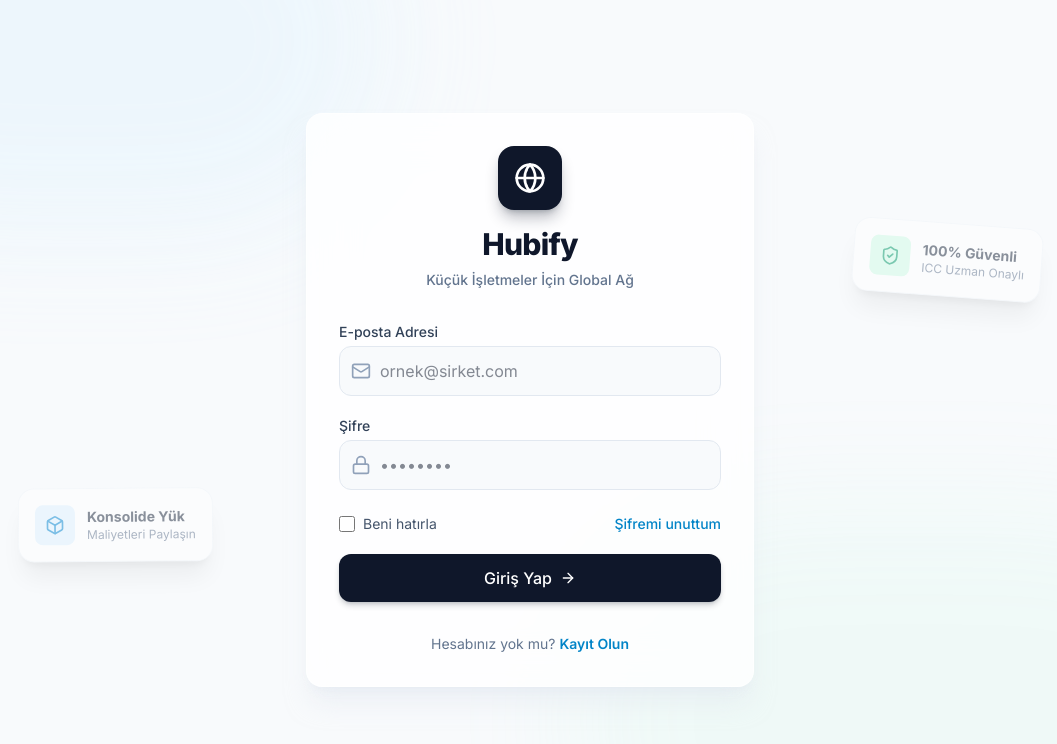
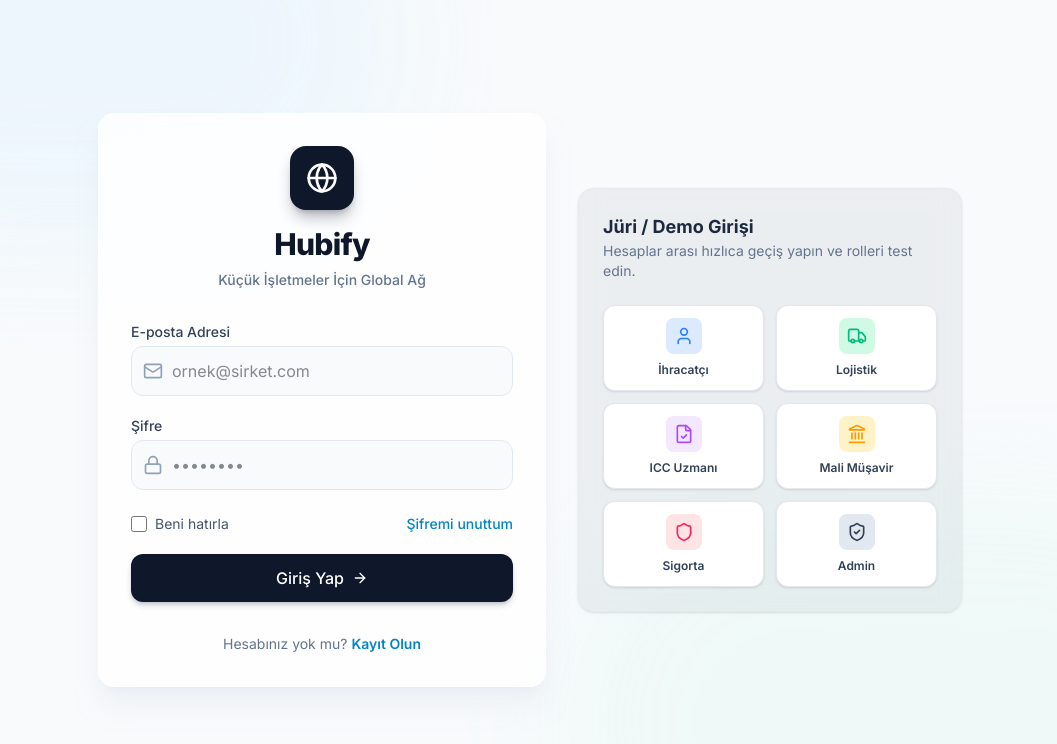
Before and after one commit to sicloid/hubify, a Next.js app: page /login in a window 1280 px wide. Shown: the top 744 px of the page, without its empty margins (110-1167 px from the left). Built offline with nearby package versions, Linux system fonts and the light colour scheme; no server answers.

Commit message:
feat: connect live radar and logs to database, add quick demo login

```diff
--- a/src/app/(auth)/login/page.tsx
+++ b/src/app/(auth)/login/page.tsx
@@ -1,13 +1,34 @@
 "use client";
 
-import { useActionState } from "react";
+import { useActionState, useState, useRef } from "react";
 import { loginAction } from "../actions";
 import Link from "next/link";
-import { ArrowRight, Mail, Lock, Box, Globe, ShieldCheck } from "lucide-react";
+import { ArrowRight, Mail, Lock, Box, Globe, ShieldCheck, User, Truck, FileCheck, Landmark, Shield } from "lucide-react";
 import { motion } from "framer-motion";
+
+const DEMO_ACCOUNTS = [
+  { role: "İhracatçı", email: "ihracatci@hubify.test", icon: User, color: "text-blue-500", bg: "bg-blue-100" },
+  { role: "Lojistik", email: "lojistik@hubify.test", icon: Truck, color: "text-emerald-500", bg: "bg-emerald-100" },
+  { role: "ICC Uzmanı", email: "icc-uzmani@hubify.test", icon: FileCheck, color: "text-purple-500", bg: "bg-purple-100" },
+  { role: "Mali Müşavir", email: "mali-musavir@hubify.test", icon: Landmark, color: "text-amber-500", bg: "bg-amber-100" },
+  { role: "Sigorta", email: "sigorta@hubify.test", icon: Shield, color: "text-rose-500", bg: "bg-rose-100" },
+  { role: "Admin", email: "admin@hubify.test", icon: ShieldCheck, color: "text-slate-700", bg: "bg-slate-200" },
+];
 
 export default function LoginPage() {
   const [state, formAction, isPending] = useActionState(loginAction, null);
+  const [email, setEmail] = useState("");
+  const [password, setPassword] = useState("");
+  const formRef = useRef<HTMLFormElement>(null);
+
+  const handleDemoLogin = (demoEmail: string) => {
+    setEmail(demoEmail);
+    setPassword("Hubify123!");
+    // Wait for state to update, then submit
+    setTimeout(() => {
+      formRef.current?.requestSubmit();
+    }, 100);
+  };
 
   const containerVariants = {
     hidden: { opacity: 0, y: 50 },
@@ -44,7 +65,10 @@ export default function LoginPage() {
         className="absolute -bottom-[20%] -right-[10%] w-[60%] h-[60%] bg-emerald-200/20 rounded-full blur-3xl pointer-events-none"
       />
 
-      <div className="flex flex-1 items-center justify-center p-4 z-10">
+      <div className="flex flex-1 flex-col items-center justify-center p-4 z-10 w-full max-w-5xl mx-auto">
+        <div className="flex flex-col lg:flex-row gap-8 w-full items-center justify-center">
+
+          {/* Main Login Form */}
           <motion.div
             variants={containerVariants}
             initial="hidden"
@@ -64,7 +88,7 @@ export default function LoginPage() {
               <p className="text-sm text-slate-500 font-medium">Küçük İşletmeler İçin Global Ağ</p>
             </motion.div>
 
-          <form action={formAction} className="space-y-5">
+            <form ref={formRef} action={formAction} className="space-y-5">
               {state?.error && (
                 <motion.div
                   initial={{ opacity: 0, x: -20 }}
@@ -86,6 +110,8 @@ export default function LoginPage() {
                     name="email"
                     type="email"
                     required
+                    value={email}
+                    onChange={(e) => setEmail(e.target.value)}
                     className="w-full pl-10 p-3 bg-slate-50 border border-slate-200 rounded-xl focus:bg-white focus:ring-2 focus:ring-brand-secondary/20 focus:border-brand-secondary outline-none transition-all"
                     placeholder="ornek@sirket.com"
                   />
@@ -102,6 +128,8 @@ export default function LoginPage() {
                     name="password"
                     type="password"
                     required
+                    value={password}
+                    onChange={(e) => setPassword(e.target.value)}
                     className="w-full pl-10 p-3 bg-slate-50 border border-slate-200 rounded-xl focus:bg-white focus:ring-2 focus:ring-brand-secondary/20 focus:border-brand-secondary outline-none transition-all"
                     placeholder="••••••••"
                   />
@@ -147,39 +175,41 @@ export default function LoginPage() {
               </Link>
             </motion.p>
           </motion.div>
+
+          {/* Quick Demo Login Section */}
+          <motion.div
+            initial={{ opacity: 0, x: 50 }}
+            animate={{ opacity: 1, x: 0 }}
+            transition={{ duration: 0.6, delay: 0.3 }}
+            className="w-full max-w-sm p-6 bg-slate-900/5 backdrop-blur-md rounded-2xl border border-slate-200/50 flex flex-col gap-4 shadow-sm"
+          >
+            <div className="mb-2">
+              <h3 className="text-lg font-bold text-slate-800">Jüri / Demo Girişi</h3>
+              <p className="text-sm text-slate-500">Hesaplar arası hızlıca geçiş yapın ve rolleri test edin.</p>
             </div>
 
-      {/* Decorative Floating Elements (Hidden on mobile) */}
-      <div className="hidden lg:block absolute right-[10%] top-[30%] opacity-50">
-        <motion.div
-          animate={{ y: [0, -20, 0], rotate: [0, 5, 0] }}
-          transition={{ duration: 4, repeat: Infinity, ease: "easeInOut" }}
-          className="bg-white p-4 rounded-2xl shadow-xl flex items-center gap-3 border border-slate-100"
+            <div className="grid grid-cols-2 gap-3">
+              {DEMO_ACCOUNTS.map((acc, idx) => {
+                const Icon = acc.icon;
+                return (
+                  <motion.button
+                    key={idx}
+                    whileHover={{ scale: 1.05 }}
+                    whileTap={{ scale: 0.95 }}
+                    onClick={() => handleDemoLogin(acc.email)}
+                    className="flex flex-col items-center justify-center p-3 gap-2 bg-white rounded-xl border border-slate-200 shadow-sm hover:shadow-md transition-all hover:border-slate-300 group"
                   >
-          <div className="w-10 h-10 bg-emerald-100 text-emerald-600 rounded-lg flex items-center justify-center">
-            <ShieldCheck className="w-5 h-5" />
+                    <div className={`p-2 rounded-lg ${acc.bg} ${acc.color} group-hover:scale-110 transition-transform`}>
+                      <Icon className="w-5 h-5" />
                     </div>
-          <div>
-            <div className="text-sm font-bold text-slate-800">100% Güvenli</div>
-            <div className="text-xs text-slate-500">ICC Uzman Onaylı</div>
+                    <span className="text-xs font-semibold text-slate-700">{acc.role}</span>
+                  </motion.button>
+                );
+              })}
             </div>
           </motion.div>
+
         </div>
-
-      <div className="hidden lg:block absolute left-[10%] bottom-[30%] opacity-50">
-        <motion.div
-          animate={{ y: [0, 20, 0], rotate: [0, -5, 0] }}
-          transition={{ duration: 5, repeat: Infinity, ease: "easeInOut", delay: 1 }}
-          className="bg-white p-4 rounded-2xl shadow-xl flex items-center gap-3 border border-slate-100"
-        >
-          <div className="w-10 h-10 bg-sky-100 text-sky-600 rounded-lg flex items-center justify-center">
-            <Box className="w-5 h-5" />
-          </div>
-          <div>
-            <div className="text-sm font-bold text-slate-800">Konsolide Yük</div>
-            <div className="text-xs text-slate-500">Maliyetleri Paylaşın</div>
-          </div>
-        </motion.div>
       </div>
     </div>
   );
--- a/src/app/(core)/admin/actions.ts
+++ b/src/app/(core)/admin/actions.ts
@@ -2,26 +2,43 @@
 
 import { prisma } from "@/lib/prisma";
 import { requireAdmin } from "@/lib/auth-utils";
-import { revalidatePath } from "next/cache";
-import { UserRole } from "@prisma/client";
+import { TradeStatus } from "@prisma/client";
 
-export async function updateUserRole(userId: string, newRole: UserRole) {
-  // BOLA/IDOR protection: Check if current user is ADMIN
+export async function getLiveSystemLogs() {
   await requireAdmin();
 
-  if (!userId || !newRole) {
-    return { error: "Geçersiz parametreler." };
-  }
+  const logs = await prisma.systemLog.findMany({
+    orderBy: { createdAt: "desc" },
+    take: 10,
+    include: {
+      user: {
+        select: { fullName: true }
+      }
+    }
+  });
 
-  try {
-    await prisma.user.update({
-      where: { id: userId },
-      data: { role: newRole },
-    });
+  return logs.map((log) => ({
+    id: log.id,
+    message: log.user ? `${log.user.fullName}: ${log.message}` : log.message,
+    type: log.type as "success" | "warning" | "info",
+    time: log.createdAt.toLocaleTimeString("tr-TR"),
+  }));
+}
 
-    revalidatePath("/admin");
-    return { success: true };
-  } catch (error) {
-    return { error: "Rol güncellenirken bir hata oluştu." };
-  }
+export async function getLiveRadarStats() {
+  await requireAdmin();
+
+  const [pending, reviewing, docsPending, inTransit] = await Promise.all([
+    prisma.tradeRequest.count({ where: { status: TradeStatus.PENDING } }),
+    prisma.tradeRequest.count({ where: { status: { in: [TradeStatus.REVIEWING, TradeStatus.QUOTING] } } }),
+    prisma.tradeRequest.count({ where: { status: { in: [TradeStatus.DOCUMENTS_PENDING, TradeStatus.LOGISTICS_APPROVED] } } }),
+    prisma.tradeRequest.count({ where: { status: TradeStatus.IN_TRANSIT } }),
+  ]);
+
+  return {
+    pending,
+    reviewing,
+    docsPending,
+    inTransit,
+  };
 }
--- a/src/components/admin/LiveSystemLogs.tsx
+++ b/src/components/admin/LiveSystemLogs.tsx
@@ -3,6 +3,7 @@
 import { motion, AnimatePresence } from "framer-motion";
 import { useEffect, useState } from "react";
 import { Terminal, ShieldAlert, CheckCircle, Clock } from "lucide-react";
+import { getLiveSystemLogs } from "@/app/(core)/admin/actions";
 
 type LogEvent = {
   id: string;
@@ -11,41 +12,24 @@ type LogEvent = {
   time: string;
 };
 
-const INITIAL_LOGS: LogEvent[] = [
-  { id: "1", message: "Sistem başlatıldı. Tüm servisler aktif.", type: "success", time: "00:00:01" },
-  { id: "2", message: "Ahmet İhracatçı sisteme giriş yaptı. (IP: 192.168.1.1)", type: "info", time: "00:02:14" },
-  { id: "3", message: "Lojistik Onayı: #TR-1029 referanslı işlem konteyner havuzuna eklendi.", type: "success", time: "00:05:42" },
-];
+export function LiveSystemLogs() {
+  const [logs, setLogs] = useState<LogEvent[]>([]);
 
-const MOCK_EVENTS = [
-  { message: "Gümrük Mühür İşlemi Başarılı: TR-4921", type: "success" as const },
-  { message: "Bilinmeyen kaynaktan yetkisiz erişim denemesi engellendi.", type: "warning" as const },
-  { message: "Yeni Kullanıcı Kaydı: Lojistik A.Ş.", type: "info" as const },
-  { message: "Finansal Onay Verildi: #TR-8812 Sigorta poliçesi oluşturuldu.", type: "success" as const },
-  { message: "ICC Uzmanı belge reddetti: Eksik fatura beyanı.", type: "warning" as const },
-  { message: "Sistem yedeklemesi tamamlandı (421MB).", type: "info" as const },
-];
-
-export function LiveSystemLogs() {
-  const [logs, setLogs] = useState<LogEvent[]>(INITIAL_LOGS);
+  const fetchLogs = async () => {
+    try {
+      const data = await getLiveSystemLogs();
+      setLogs(data);
+    } catch (error) {
+      console.error("Failed to fetch logs:", error);
+    }
+  };
 
   useEffect(() => {
-    // Simulate real-time logs coming in every 3-7 seconds
-    const interval = setInterval(() => {
-      const randomEvent = MOCK_EVENTS[Math.floor(Math.random() * MOCK_EVENTS.length)];
-      const newLog: LogEvent = {
-        id: Math.random().toString(36).substr(2, 9),
-        message: randomEvent.message,
-        type: randomEvent.type,
-        time: new Date().toLocaleTimeString("tr-TR"),
-      };
+    // Initial fetch
+    fetchLogs();
 
-      setLogs((prev) => {
-        const updatedLogs = [newLog, ...prev];
-        return updatedLogs.slice(0, 8); // Keep only the last 8 logs to prevent overflow
-      });
-    }, Math.random() * 4000 + 3000);
-
+    // Poll every 5 seconds
+    const interval = setInterval(fetchLogs, 5000);
     return () => clearInterval(interval);
   }, []);
 
@@ -87,6 +71,9 @@ export function LiveSystemLogs() {
       {/* Log Stream */}
       <div className="flex-1 p-5 overflow-hidden flex flex-col justify-end">
         <div className="space-y-3">
+          {logs.length === 0 ? (
+            <div className="text-slate-500 text-sm text-center">Henüz sistem logu bulunmuyor...</div>
+          ) : (
             <AnimatePresence initial={false}>
               {logs.map((log) => (
                 <motion.div
@@ -104,6 +91,7 @@ export function LiveSystemLogs() {
                 </motion.div>
               ))}
             </AnimatePresence>
+          )}
         </div>
       </div>
 
```
Also changed, not shown: src/components/admin/LiveRadar.tsx (+33 -7 lines), 1 other file (tests, documents, lock files or other folders). Lines whose indentation alone changed are shown as unchanged.
